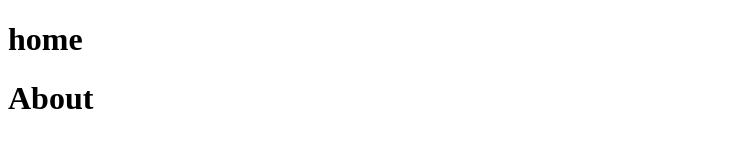
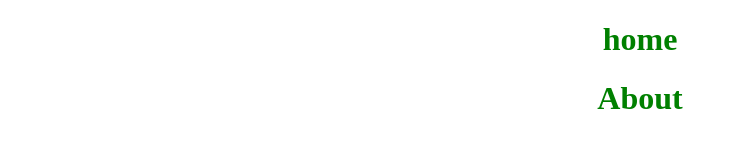
Before and after one commit to testingsproject10/testings9.github.io, a plain HTML site: page index.html in a window 1280 px wide. Shown: the whole page, without its empty margins (0-738 px from the left). Drawn offline with Linux system fonts and the light colour scheme.

Commit message:
i have added css with index.html page

```diff
--- a/index.html
+++ b/index.html
@@ -4,6 +4,7 @@
     <meta charset="UTF-8">
     <meta name="viewport" content="width=device-width, initial-scale=1.0">
     <title>Document</title>
+    <link rel="stylesheet" href="style.css">
 </head>
 <body>
     <h1>home</h1>
--- /dev/null
+++ b/style.css
@@ -0,0 +1,7 @@
+body{
+    text-align: center;
+}
+
+h1{
+    color: green;
+}
```
